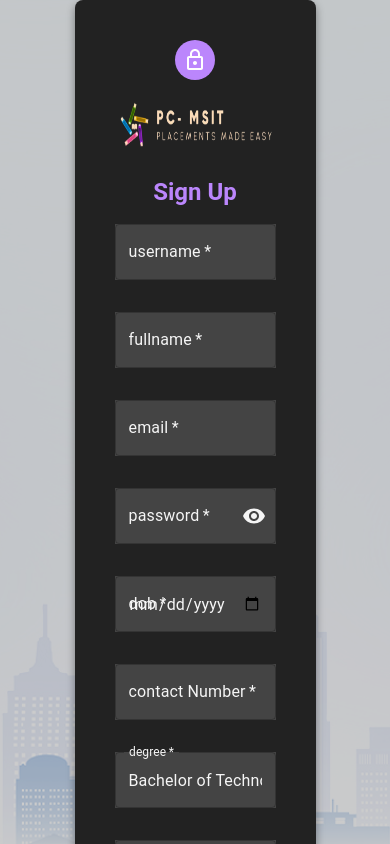
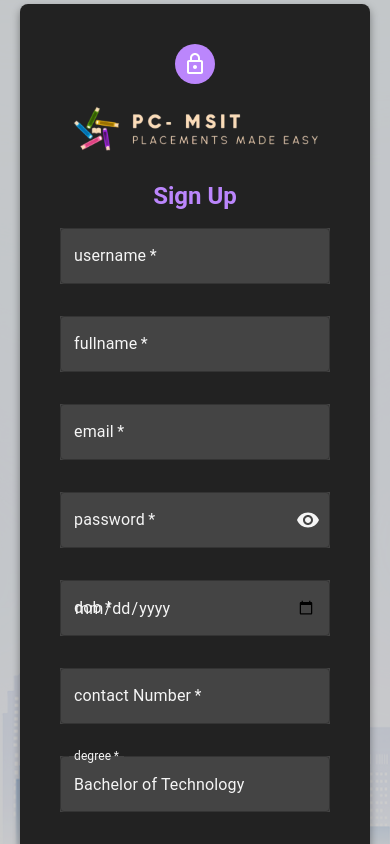
Before and after one commit to mohitarora8181/placement-cell, a React (Create React App) app in the folder Frontend/: page /sign-up in a window 390 px wide. Shown: the top 844 px of the page. Built offline with nearby package versions, Linux system fonts and the light colour scheme.

Commit message:
Fixed small screen style

```diff
--- a/Frontend/src/pages/SignUp.jsx
+++ b/Frontend/src/pages/SignUp.jsx
@@ -115,6 +115,7 @@ const SignUp = () => {
         margin: 0,
         padding: 0,
         overflow: 'hidden',
+        width:{sm:'90%', xs:'90%'}
       }}>
         <div style={{
           position: 'absolute',
@@ -138,7 +139,7 @@ const SignUp = () => {
           backgroundColor: 'rgba(0, 0, 0, 0.2)',
           zIndex: -1,
         }} />
-        <Container component='main' maxWidth='md' style={{ width: '70%' }}>
+        <Container component='main' maxWidth='md' style={{ width: '100%', margin:'4px' }}>
           <CssBaseline />
           <div
             style={{
```
